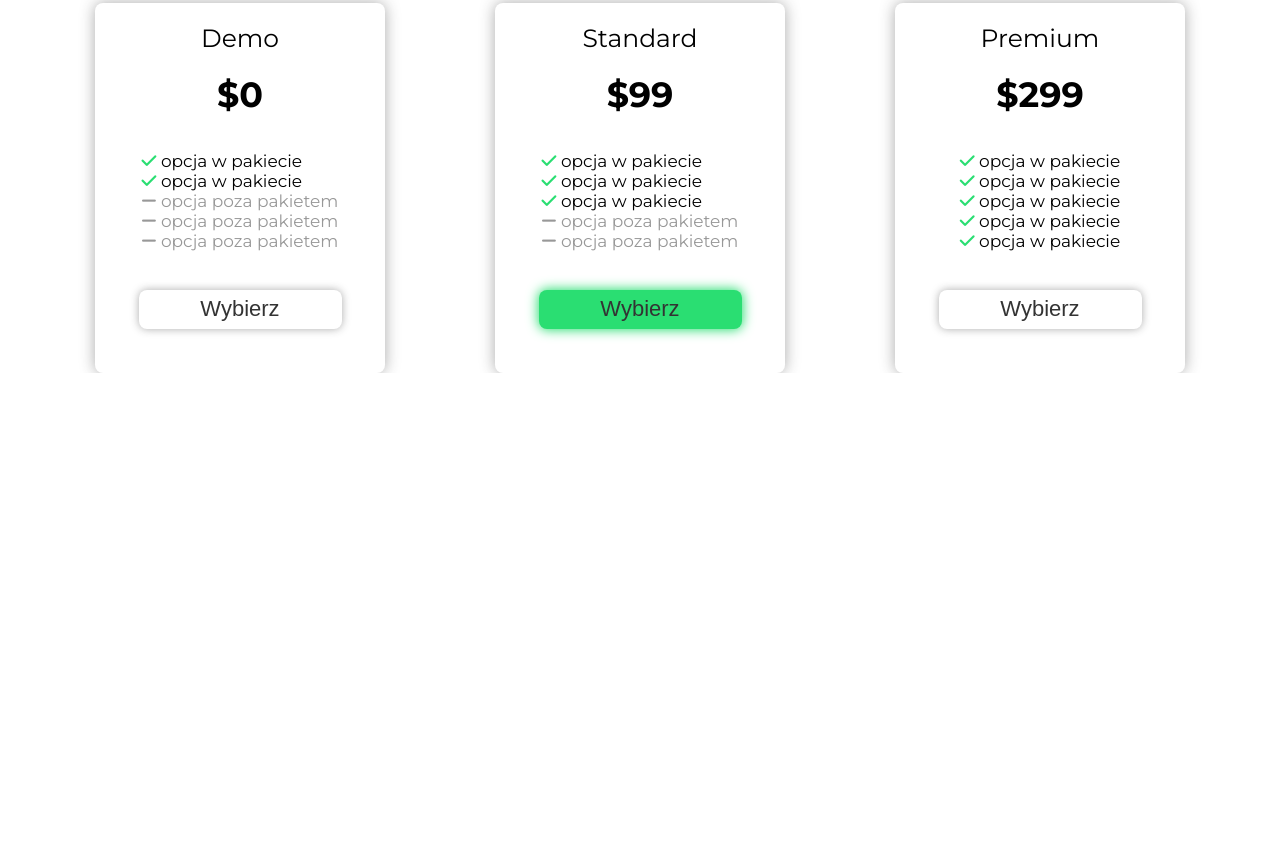
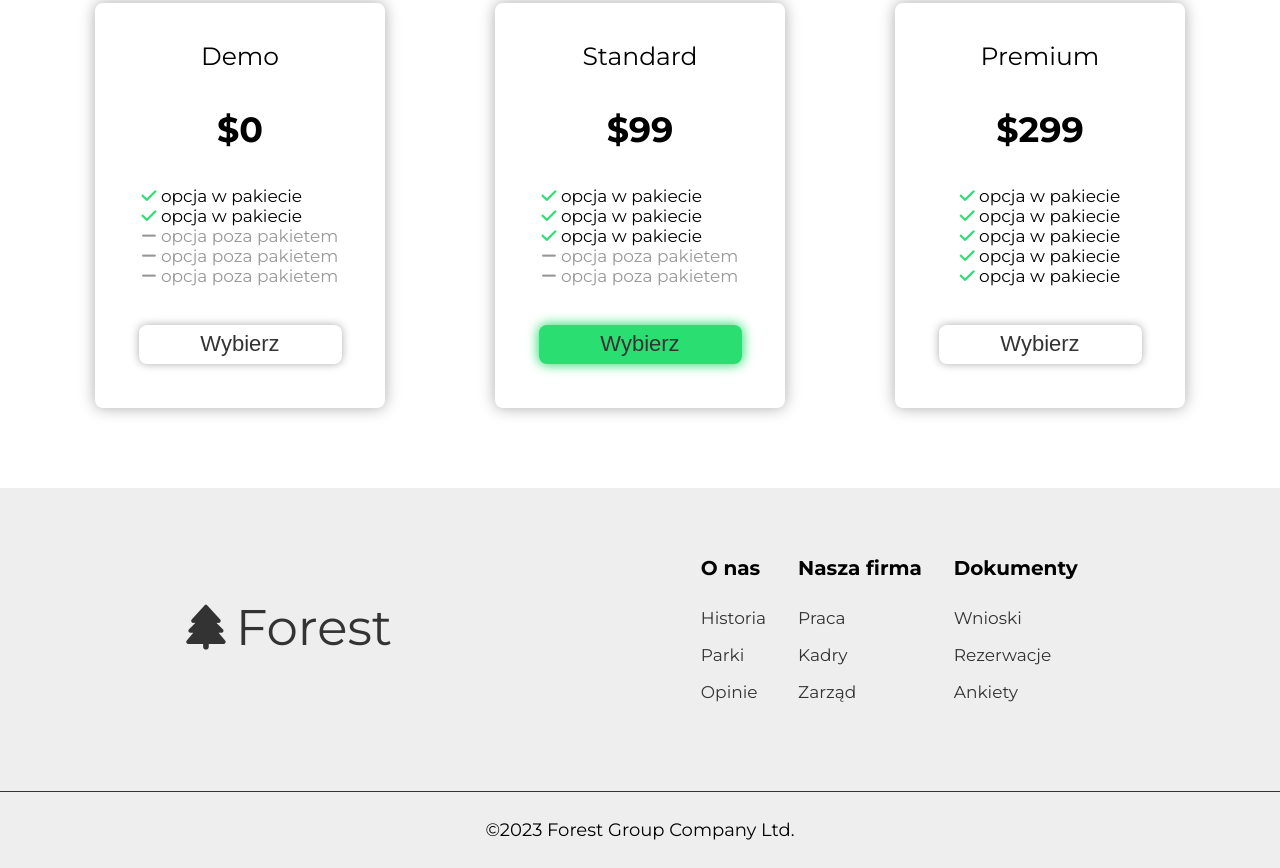
Before and after one commit to Kamil0k/Forest, a website: page index.html in a window 1280 px wide. Shown: the part 1485-2353 px from the top of the page. Before the commit the page ends 1858 px from the top, so only its background shows below. Drawn offline with Linux system fonts and the light colour scheme.

Commit message:
implemention footer

```diff
--- a/index.html
+++ b/index.html
@@ -129,8 +129,41 @@
                 </div>
             </section>
         </div>
+    </main>
 
-    </main>
+    <footer>
+        <div class="wrapper footer">
+            <div class="footer__top">
+                <a href="#" class="brand">
+                    <div class="brand__icon"><i class="fa-solid fa-tree"></i></div>
+                    <div class="brand__title">Forest</div>
+                </a>
+                <div class="footer__top-links">
+                    <div class="footer__top-link">
+                        <h4>O nas</h4>
+                        <a href="#">Historia</a>
+                        <a href="#">Parki</a>
+                        <a href="#">Opinie</a>
+                    </div>
+                    <div class="footer__top-link">
+                        <h4>Nasza firma</h4>
+                        <a href="#">Praca</a>
+                        <a href="#">Kadry</a>
+                        <a href="#">Zarząd</a>
+                    </div>
+                    <div class="footer__top-link">
+                        <h4>Dokumenty</h4>
+                        <a href="#">Wnioski</a>
+                        <a href="#">Rezerwacje</a>
+                        <a href="#">Ankiety</a>
+                    </div>
+                </div>
+            </div>
+        </div>
+        <div class="footer__bottom">
+            <p class="footer__bottom-text">&copy;<span class="year"></span> Forest Group Company Ltd.</p>
+        </div>
+    </footer>
 
 
     <script src="./dist/js/script.min.js"></script>
--- a/src/js/script.js
+++ b/src/js/script.js
@@ -1,6 +1,7 @@
 const hamburgerButton = document.querySelector('.hamburger__button')
 const sideNav = document.querySelector('.nav__side')
 const sideNavLinks = document.querySelectorAll('.nav__side-link')
+const year = document.querySelector('.year')
 
 const handleMobileNav = () => {
 	sideNav.classList.toggle('nav__side--active')
@@ -12,4 +13,10 @@ const handleMobileNav = () => {
 	})
 }
 
+const handleYear = () => {
+	const d = new Date()
+	year.innerText = d.getFullYear()
+}
+
+handleYear()
 hamburgerButton.addEventListener('click', handleMobileNav)
--- a/src/scss/_medium.scss
+++ b/src/scss/_medium.scss
@@ -23,6 +23,42 @@
 					padding: 1em 3em;
 					font-size: 3rem;
 				}
+			}
+		}
+	}
+
+	//FOOTER
+
+	.footer {
+		&__top {
+			flex-direction: row;
+			justify-content: space-around;
+			padding: 3em 0;
+
+			.brand {
+				margin-bottom: 1em;
+			}
+
+			&-links {
+				flex-direction: row;
+				width: auto;
+			}
+
+			&-link {
+				margin: 0 1em;
+				h4 {
+					font-size: 2rem;
+				}
+				a {
+					font-size: 1.7rem;
+				}
+			}
+		}
+
+		&__bottom {
+			&-text {
+				padding: 1.5em 0;
+				font-size: 1.8rem;
 			}
 		}
 	}
--- a/src/scss/style.scss
+++ b/src/scss/style.scss
@@ -278,7 +278,7 @@ nav {
 		}
 
 		&-title {
-			margin: 0.8em;
+			margin: 1.5em;
 			font-size: 2.5rem;
 		}
 		&-price {
@@ -326,6 +326,60 @@ nav {
 	}
 }
 
+//FOOTER
+
+footer {
+	margin-top: 5em;
+	background-color: $light-white;
+}
+
+.footer {
+	&__top {
+		display: flex;
+		flex-direction: column;
+		justify-content: center;
+		align-items: center;
+		padding: 0.5em;
+
+		.brand {
+			margin: 0.5em 0em;
+		}
+
+		&-links {
+			display: flex;
+			flex-direction: row;
+			justify-content: space-around;
+			align-items: center;
+			width: 100%;
+			margin-bottom: 2em;
+		}
+
+		&-link {
+			h4 {
+				padding: 1em 0em;
+				font-weight: bold;
+				font-size: 1.8rem;
+			}
+			a {
+				display: block;
+				text-decoration: none;
+				color: $darker;
+				padding: 0.5em 0;
+			}
+		}
+	}
+
+	&__bottom {
+		width: 100%;
+		border-top: 1px solid $darker;
+
+		&-text {
+			padding: 1em 0;
+			text-align: center;
+		}
+	}
+}
+
 @import 'small';
 @import 'medium';
 @import 'large';
```
Also changed, not shown: dist/css/style.min.css, dist/js/script.min.js, 1 other file.
